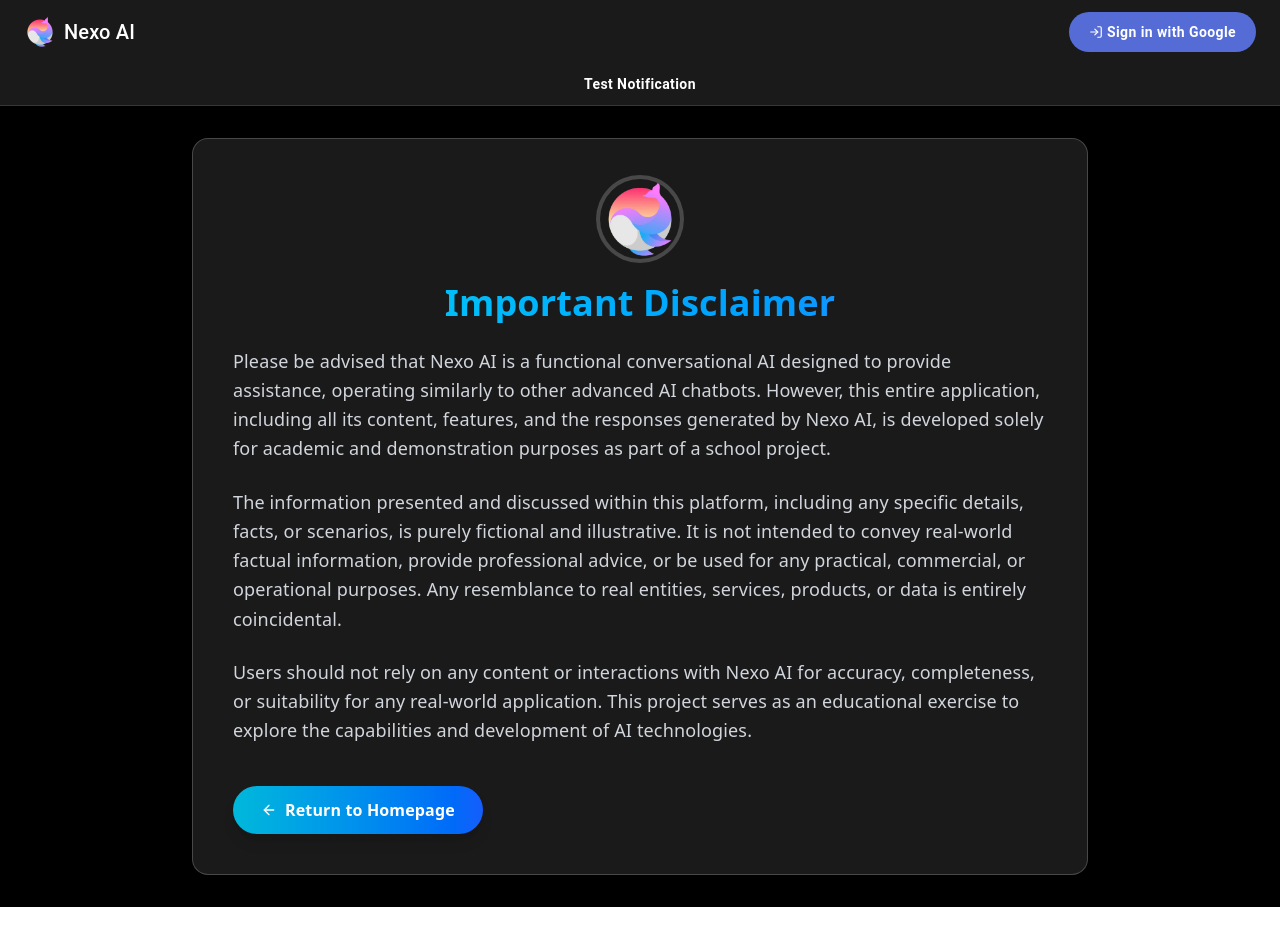
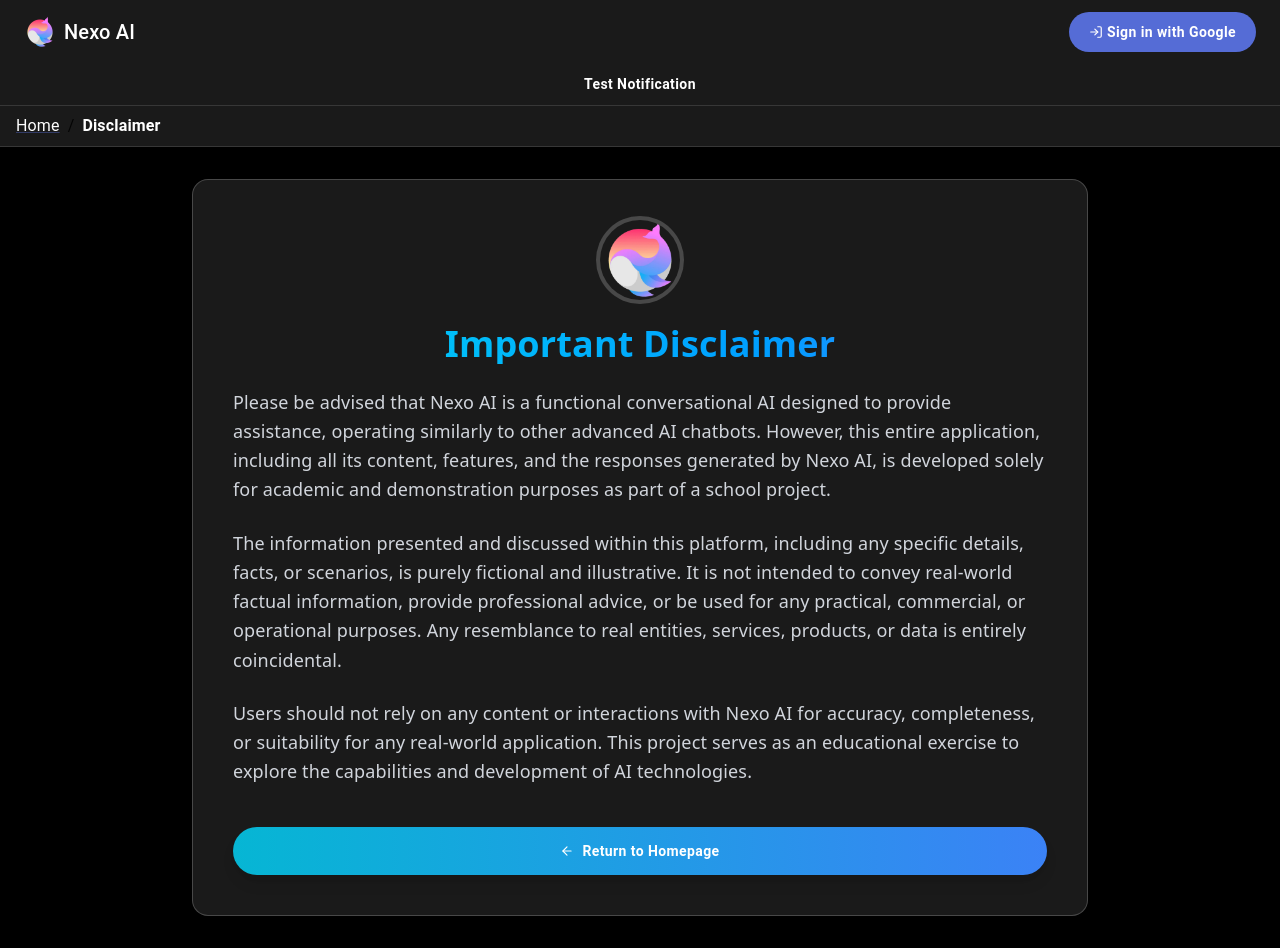
Before and after one commit to groovyrey/nexo, a Next.js app: page /disclaimer in a window 1280 px wide. Before the commit the page ends 907 px from the top, so only its background shows below. Built offline with nearby package versions, Linux system fonts and the light colour scheme; no server answers.

Commit message:
MajorUpdate

```diff
--- a/app/chat/[id]/page.tsx
+++ b/app/chat/[id]/page.tsx
@@ -126,7 +126,7 @@ const ChatPage = () => {
     <div className="flex flex-col h-screen bg-black text-white font-sans antialiased">
       {/* Header */}
       <header className="sticky top-0 z-50 py-3 px-4 bg-white/10 backdrop-blur-md flex items-center justify-between border-b border-white/20">
-        <IconButton onClick={() => router.push('/conversations')} color="inherit" aria-label="back" sx={{ color: 'white', '&:hover': { bgcolor: 'white/20' } }}>
+        <IconButton onClick={() => router.push('/chat')} color="inherit" aria-label="back" sx={{ color: 'white', '&:hover': { bgcolor: 'white/20' } }}>
           <ArrowBackIcon />
         </IconButton>
         <div className="flex items-center space-x-3">
--- a/app/chat/components/ChatMessage.tsx
+++ b/app/chat/components/ChatMessage.tsx
@@ -14,6 +14,7 @@ import ContentCopyIcon from '@mui/icons-material/ContentCopy';
 import MoreVertIcon from '@mui/icons-material/MoreVert'; // New import
 import IconButton from '@mui/material/IconButton'; // Ensure IconButton is imported if not already
 import { User } from '@/lib/context'; // Import User interface
+import Box from '@mui/material/Box';
 
 interface ChatMessageProps {
   msg: {
@@ -122,13 +123,23 @@ const ChatMessage: React.FC<ChatMessageProps> = React.memo(({ msg, isUser, user
 
   if (!isUser) {
     return (
-      <div className="flex flex-col items-start gap-2 animate-fade-in-up mb-4 w-full">
+      <Box
+        sx={{
+          display: 'flex',
+          flexDirection: 'column',
+          alignItems: 'flex-start',
+          gap: '8px', // gap-2 (1 unit = 4px, so 2*4 = 8px)
+          animation: 'fade-in-up 0.3s ease-out', // animate-fade-in-up (needs to be defined in global css or emotion/styled-components)
+          marginBottom: '16px', // mb-4
+          width: '100%', // w-full
+        }}
+      >
         <div className="flex justify-between items-center w-full"> {/* New flex container */}
           <div className="flex items-center gap-2"> {/* Existing profile and name */}
             <div className="w-8 h-8 rounded-full bg-gray-700 flex items-center justify-center overflow-hidden">
               <Image src="/nexo.png" alt="Nexo AI" width={32} height={32} />
             </div>
-            <span className="font-bold text-gray-200">Nexo AI</span>
+            <Typography variant="body1" sx={{ fontWeight: 'bold', color: 'rgb(229, 231, 235)' }}>Nexo AI</Typography>
           </div>
           <IconButton
             size="small"
@@ -154,9 +165,9 @@ const ChatMessage: React.FC<ChatMessageProps> = React.memo(({ msg, isUser, user
           <div className="w-full text-gray-100">
             <MarkdownRenderer content={msg.content} />
             {msg.timestamp && (
-              <div className="text-xs mt-2 text-left text-gray-400">
+              <Typography variant="caption" sx={{ fontSize: '0.75rem', marginTop: '8px', textAlign: 'left', color: 'rgb(156, 163, 175)' }}>
                 {formatTimestamp(msg.timestamp)}
-              </div>
+              </Typography>
             )}
           </div>
         </ButtonBase>
@@ -196,20 +207,28 @@ const ChatMessage: React.FC<ChatMessageProps> = React.memo(({ msg, isUser, user
               </MenuItem>
             )}
           </Menu>
-      </div>
+      </Box>
     );
   }
 
   return (
-    <div className="flex items-start gap-3 justify-end animate-fade-in-up">
+    <Box
+      sx={{
+        display: 'flex',
+        alignItems: 'flex-start',
+        gap: '12px', // gap-3 (1 unit = 4px, so 3*4 = 12px)
+        justifyContent: 'flex-end',
+        animation: 'fade-in-up 0.3s ease-out', // animate-fade-in-up
+      }}
+    >
       <div
         className={`relative p-3 max-w-[75%] ${bubbleBg} ${bubbleText} ${bubbleBorder} ${bubbleShape} font-sans`}
       >
         <MarkdownRenderer content={msg.content} />
         {msg.timestamp && (
-          <div className="text-xs mt-2 text-right text-gray-400">
+          <Typography variant="caption" sx={{ fontSize: '0.75rem', marginTop: '8px', textAlign: 'right', color: 'rgb(156, 163, 175)' }}>
             {formatTimestamp(msg.timestamp)}
-          </div>
+          </Typography>
         )}
       </div>
       <div className="w-8 h-8 rounded-full bg-gray-700 flex items-center justify-center overflow-hidden">
@@ -224,7 +243,7 @@ const ChatMessage: React.FC<ChatMessageProps> = React.memo(({ msg, isUser, user
           <FiUser className="text-white" />
         )}
       </div>
-    </div>
+    </Box>
   );
 });
 
--- /dev/null
+++ b/app/components/BreadcrumbsComponent.tsx
@@ -0,0 +1,37 @@
+"use client"; // This directive marks it as a Client Component
+
+import React from 'react';
+import { Breadcrumbs, Link as MuiLink, Typography } from '@mui/material';
+import { usePathname } from 'next/navigation';
+import Link from 'next/link'; // Next.js Link for navigation
+
+const BreadcrumbsComponent = () => {
+  const pathname = usePathname();
+  const pathnames = pathname.split('/').filter((x) => x);
+
+  return (
+    <Breadcrumbs aria-label="breadcrumb" sx={{ padding: '8px 16px', bgcolor: '#1a1a1a', borderBottom: '1px solid rgba(68, 68, 68, 0.7)', color: 'inherit' }}>
+      <MuiLink component={Link} href="/" passHref sx={{ '&:hover': { bgcolor: 'rgba(255, 255, 255, 0.1)' } }}>
+        <Typography color="white">Home</Typography>
+      </MuiLink>
+      {pathnames.map((value, index) => {
+        const last = index === pathnames.length - 1;
+        const to = `/${pathnames.slice(0, index + 1).join('/')}`;
+
+        return last ? (
+          <Typography color="white" key={to} sx={{ fontWeight: 'bold' }}>
+            {value.charAt(0).toUpperCase() + value.slice(1)}
+          </Typography>
+        ) : (
+          <MuiLink component={Link} href={to} key={to} passHref sx={{ '&:hover': { bgcolor: 'rgba(255, 255, 255, 0.1)' } }}>
+            <Typography color="white">
+              {value.charAt(0).toUpperCase() + value.slice(1)}
+            </Typography>
+          </MuiLink>
+        );
+      })}
+    </Breadcrumbs>
+  );
+};
+
+export default BreadcrumbsComponent;
--- a/app/components/Navbar.tsx
+++ b/app/components/Navbar.tsx
@@ -23,7 +23,7 @@ const Navbar = () => {
 
 
   const handleNavigateToConversations = () => {
-    router.push('/conversations');
+    router.push('/chat');
     setDrawerOpen(false); // Close drawer after navigation
   };
 
--- a/app/disclaimer/page.tsx
+++ b/app/disclaimer/page.tsx
@@ -4,6 +4,7 @@ import React from 'react';
 import Image from 'next/image';
 import Link from 'next/link';
 import { FiArrowLeft } from 'react-icons/fi';
+import Button from '@mui/material/Button';
 
 const DisclaimerPage = () => {
   return (
@@ -34,10 +35,27 @@ const DisclaimerPage = () => {
         </div>
         <div className="mt-10 text-center">
           <Link href="/" passHref>
-            <button className="group flex items-center justify-center bg-gradient-to-r from-cyan-500 to-blue-600 text-white px-7 py-3 rounded-full shadow-lg hover:shadow-cyan-500/50 transition-all transform hover:scale-105">
+            <Button
+              component="a" // Use 'a' for Next.js Link
+              sx={{
+                display: 'flex',
+                alignItems: 'center',
+                justifyContent: 'center',
+                background: 'linear-gradient(to right, #06b6d4, #3b82f6)', // from-cyan-500 to-blue-600
+                color: 'white',
+                padding: '12px 28px', // px-7 py-3
+                borderRadius: '9999px', // rounded-full
+                boxShadow: '0 10px 15px -3px rgba(0, 0, 0, 0.1), 0 4px 6px -2px rgba(0, 0, 0, 0.05)', // shadow-lg
+                transition: 'all 0.2s ease-in-out', // transition-all transform
+                '&:hover': {
+                  boxShadow: '0 20px 25px -5px rgba(6, 182, 212, 0.5), 0 8px 10px -6px rgba(6, 182, 212, 0.5)', // hover:shadow-cyan-500/50
+                  transform: 'scale(1.05)', // hover:scale-105
+                },
+              }}
+            >
               <FiArrowLeft className="mr-2 transition-transform group-hover:-translate-x-1" />
               <span className="font-semibold">Return to Homepage</span>
-            </button>
+            </Button>
           </Link>
         </div>
       </div>
--- a/app/layout.tsx
+++ b/app/layout.tsx
@@ -15,6 +15,9 @@ const firaCode = Fira_Code({
 
 import ThemeRegistry from './components/ThemeRegistry/ThemeRegistry';
 import Navbar from './components/Navbar'; // Import the new Navbar component
+import BreadcrumbsComponent from './components/BreadcrumbsComponent'; // Import the new BreadcrumbsComponent
+import { Breadcrumbs, Link as MuiLink, Typography } from '@mui/material'; // Import MUI components for breadcrumbs
+import { usePathname } from 'next/navigation'; // Import usePathname for dynamic breadcrumbs
 
 export const metadata: Metadata = {
   title: "Nexo - Your AI Chatbot Assistant",
@@ -37,6 +40,7 @@ export default function RootLayout({
         <ThemeRegistry options={{ key: 'mui' }}>
           <AuthProvider>
             <Navbar />
+            <BreadcrumbsComponent /> {/* Render the BreadcrumbsComponent here */}
             {children}
           </AuthProvider>
         </ThemeRegistry>
```
Also changed, not shown: app/chat/page.tsx (renamed from app/conversations/page.tsx, +14 -5 lines), app/page.tsx (+36 -6 lines).
